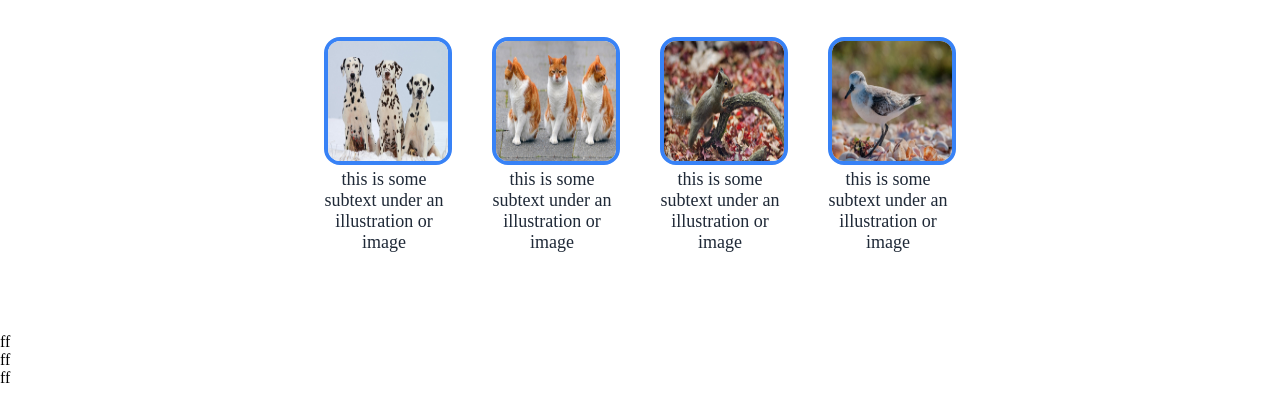
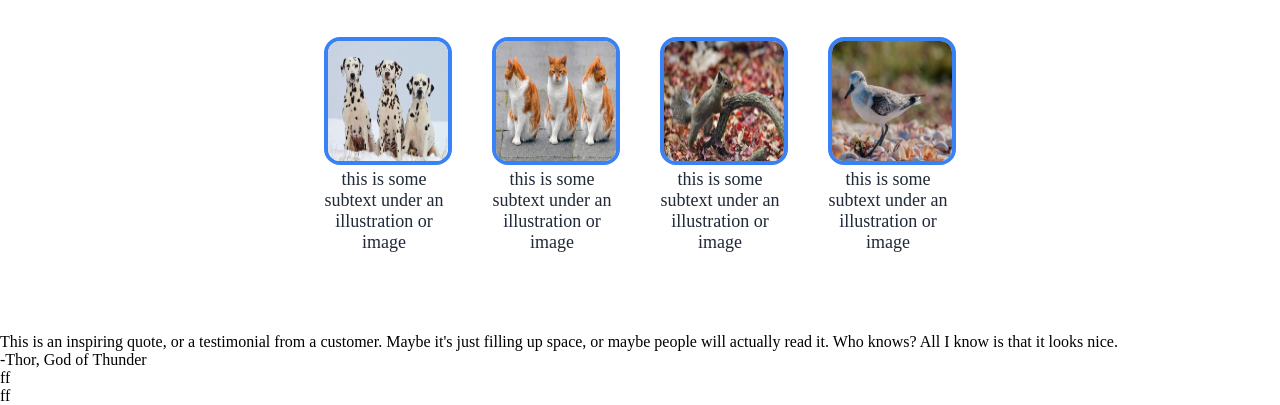
Before and after one commit to acas16/Landing-page, a plain HTML site: page index.html in a window 1280 px wide. Shown: the part 572-977 px from the top of the page. Drawn offline with Linux system fonts and the light colour scheme.

Commit message:
Set up html structure for quote section

```diff
--- a/index.html
+++ b/index.html
@@ -56,7 +56,8 @@
         </div>
    </div>
    <div class="quote">
-ff
+        <div class="quote-text">This is an inspiring quote, or a testimonial from a customer. Maybe it's just filling up space, or maybe people will actually read it. Who knows? All I know is that it looks nice.</div>
+        <div class="quote-credit">-Thor, God of Thunder</div>
    </div>
    <div class="action">
 ff
```
